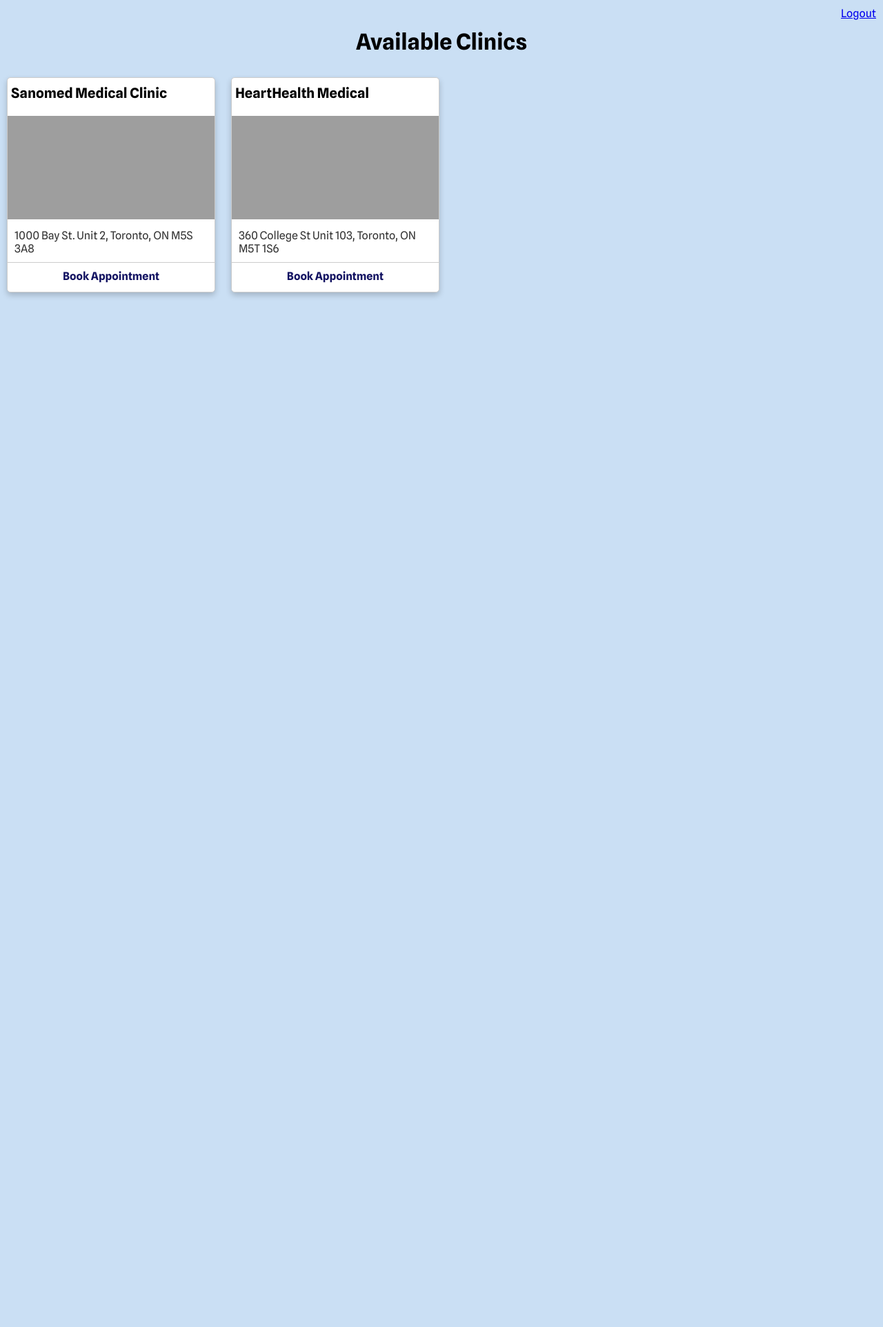
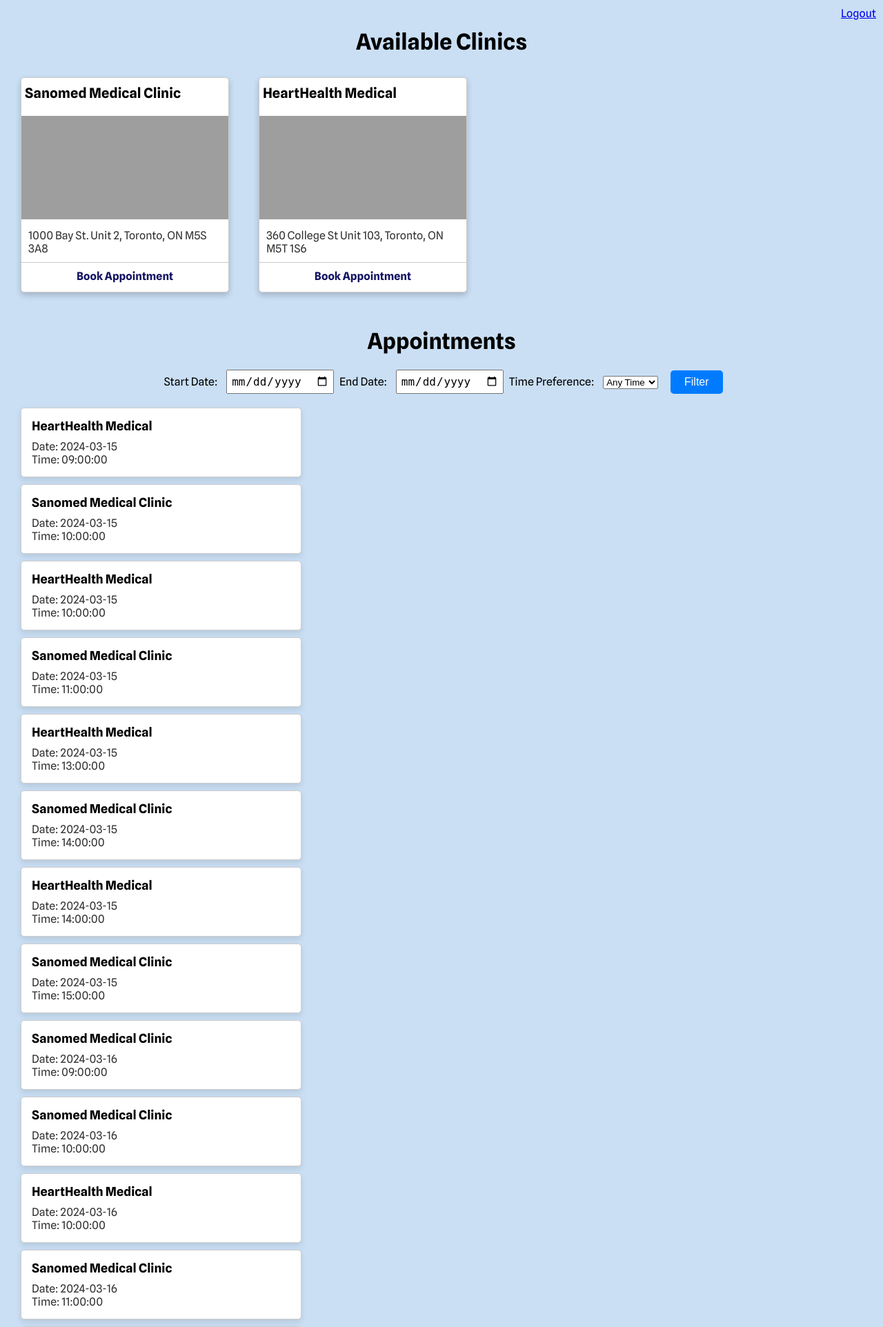
Before and after one commit to nivemadhi/flask_learning, a Flask app: page /home in a window 1280 px wide. Shown: the top 1924 px of the page at 69% size. Before the commit the page ends 431 px from the top, so only its background shows below. Run offline with Flask 3, Linux system fonts and the light colour scheme; grey boxes are pictures that could not be loaded.

Commit message:
added filter option appointment list

```diff
--- a/app.py
+++ b/app.py
@@ -1,5 +1,5 @@
 from flask import Flask, render_template, request, redirect, url_for, session
-
+import datetime
 
 clinics = {"sanomed":
             {
@@ -25,7 +25,7 @@ clinics = {"sanomed":
                                 "2024-03-17": ["9:30 AM", "10:30 AM", "11:30 AM", "1:00 PM"],
                                 },
             "reviews": ["worst clinic ever!!!", "nivedha is doing this herself"],
-            }
+            },
            }
 
 
@@ -83,7 +83,48 @@ def register():
 
 @app.route('/home')
 def home():
-    return render_template("homepage.html", clinics=clinics)
+    # Collect all appointments from all clinics
+    all_appointments = []
+
+    for clinic_name, clinic_info in clinics.items():
+        available_slots = clinic_info.get('available_slots', {})
+        for date, times in available_slots.items():
+            for time in times:
+                appointment_datetime = datetime.datetime.strptime(f"{date} {time}", "%Y-%m-%d %I:%M %p")
+                all_appointments.append({
+                    'clinic_name': clinic_info['name'],
+                    'date': appointment_datetime.date(),
+                    'time': appointment_datetime.time()
+                })
+
+    # Sort appointments by date and time
+    all_appointments.sort(key=lambda x: (x['date'], x['time']))
+
+    # Filter appointments based on date selector
+    start_date = request.args.get('start_date')
+    end_date = request.args.get('end_date')
+    if start_date and end_date:
+        start_date = datetime.datetime.strptime(start_date, "%Y-%m-%d").date()
+        end_date = datetime.datetime.strptime(end_date, "%Y-%m-%d").date()
+        all_appointments = [appointment for appointment in all_appointments
+                            if start_date <= appointment['date'] <= end_date]
+
+    # Filter appointments based on time preference
+    time_filter = request.args.get('time_filter')
+    if time_filter in ['morning', 'afternoon', 'evening']:
+        all_appointments = [appointment for appointment in all_appointments if get_time_preference(appointment['time']) == time_filter]
+
+    return render_template('homepage.html', appointments=all_appointments, clinics=clinics)
+
+
+def get_time_preference(time):
+    hour = time.hour
+    if hour < 12:
+        return 'morning'
+    elif hour < 17:
+        return 'afternoon'
+    else:
+        return 'evening'
 
 @app.route('/<clinic>/booking', methods=['GET', 'POST'])
 def clinic_booking(clinic):
--- a/templates/homepage.html
+++ b/templates/homepage.html
@@ -17,6 +17,7 @@
             border: 1px solid #ccc;
             border-radius: 5px;
             margin: 10px;
+            margin-left: 30px;
             width: 300px; /* Fixed width for the card */
             height: 310px; /* Fixed height for the card */
             display: inline-block; /* Display cards inline */
@@ -61,6 +62,85 @@
             top: 10px;
             right: 10px;
         }
+        .date-selector {
+            margin: 20px auto;
+            text-align: center;
+        }
+        .date-selector label {
+            font-size: 16px;
+            margin-right: 10px;
+            margin-left: 5px;
+        }
+        .date-selector input[type="date"] {
+            padding: 5px;
+            font-size: 16px;
+        }
+        .date-selector button {
+            padding: 8px 20px;
+            font-size: 16px;
+            margin-left: 15px;
+            cursor: pointer;
+            background-color: #007bff;
+            color: #fff;
+            border: none;
+            border-radius: 5px;
+            transition: background-color 0.3s ease;
+        }
+        .date-selector button:hover {
+            background-color: #0056b3;
+        }
+        .appointment-list {
+            list-style: none;
+            padding: 0;
+            margin-top: 20px;
+            margin-left: 30px;
+        }
+        .appointment-item {
+            background-color: #fff;
+            border: 1px solid #ccc;
+            border-radius: 5px;
+            margin-bottom: 10px;
+            padding: 15px;
+            width: 30%;
+            box-shadow: 0 4px 8px 0 rgba(0, 0, 0, 0.1);
+        }
+        .appointment-item h3 {
+            margin-top: 0;
+            font-size: 18px;
+            margin-bottom: 10px;
+        }
+        .appointment-item p {
+            margin: 0;
+            font-size: 16px;
+            color: #333;
+        }
+        .time-filter {
+            margin-top: 20px;
+            text-align: center;
+        }
+        .time-filter label {
+            font-size: 16px;
+            margin-right: 10px;
+        }
+        .time-filter input[type="radio"] {
+            display: none;
+        }
+        .time-filter label.btn {
+            padding: 8px 20px;
+            font-size: 16px;
+            cursor: pointer;
+            border: none;
+            border-radius: 5px;
+            transition: background-color 0.3s ease;
+        }
+        .time-filter label.btn:hover {
+            background-color: #0056b3;
+            color: #fff;
+        }
+        .time-filter input[type="radio"]:checked + label.btn {
+            background-color: #0056b3;
+            color: #fff;
+        }
     </style>
 </head>
 <body>
@@ -73,6 +153,33 @@
             <a href="/{{ clinic_name }}/booking">Book Appointment</a>
         </div>
     {% endfor %}
+
+    <h1 style="text-align: center; padding-top: 20px;">Appointments</h1>
+    <div class="date-selector">
+        <form action="{{ url_for('home') }}" method="GET">
+            <label for="start_date">Start Date:</label>
+            <input type="date" id="start_date" name="start_date">
+            <label for="end_date">End Date:</label>
+            <input type="date" id="end_date" name="end_date">
+            <label for="time_filter">Time Preference:</label>
+            <select name="time_filter" id="time_filter">
+                <option value="">Any Time</option>
+                <option value="morning">Morning</option>
+                <option value="afternoon">Afternoon</option>
+                <option value="evening">Evening</option>
+            </select>
+            <button type="submit">Filter</button>
+        </form>
+    </div>
+    <ul class="appointment-list">
+        {% for appointment in appointments %}
+            <li class="appointment-item">
+                <h3>{{ appointment.clinic_name }}</h3>
+                <p>Date: {{ appointment.date }}</p>
+                <p>Time: {{ appointment.time }}</p>
+            </li>
+        {% endfor %}
+    </ul>
     <a href="{{ url_for('logout') }}" class="logout-link">Logout</a>
 </body>
 </html>
```
